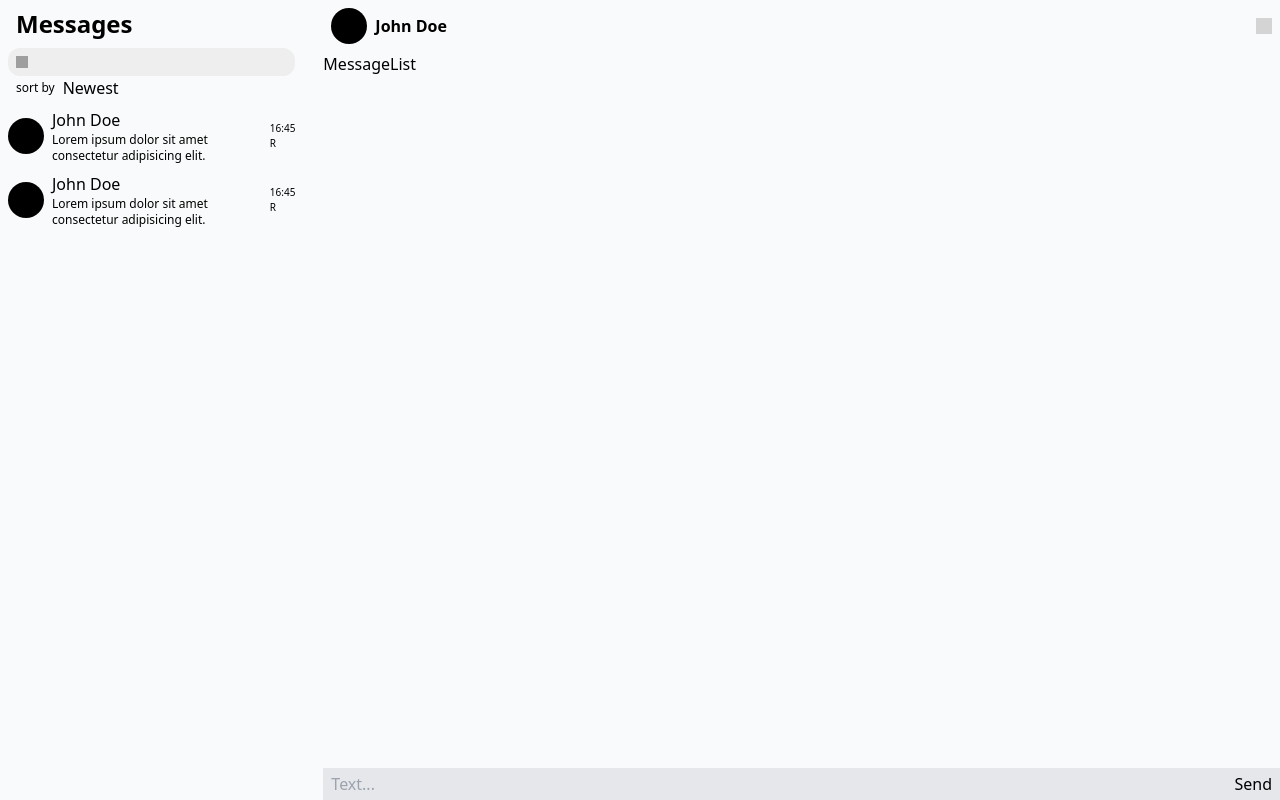
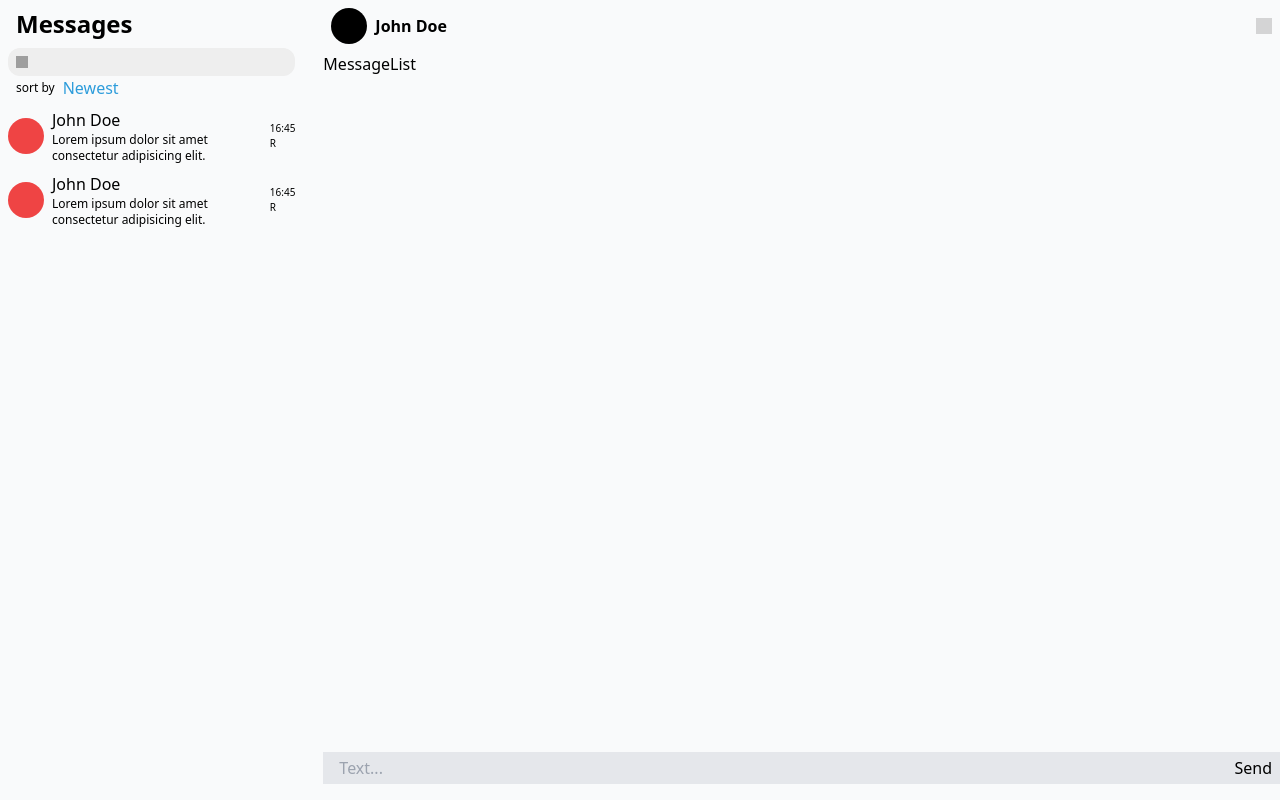
Before and after one commit to SleepySleepyFox/web-chat, a React (Vite) app: page / in a window 1280 px wide. Built offline with nearby package versions, Linux system fonts and the light colour scheme; grey boxes are pictures that could not be loaded.

Commit message:
minor designe fixes

```diff
--- a/src/components/ChatRoom/ChatInput.tsx
+++ b/src/components/ChatRoom/ChatInput.tsx
@@ -2,8 +2,8 @@ import React from 'react'
 
 export default function ChatInput() {
   return (
-    <div className='container flex items-center max-w-full p-2 bg-gray-200 h-8'>
-         <input placeholder='Text...' className=' w-full bg-transparent outline-none'/>
+    <div className='flex items-center max-w-full mb-4 p-2 bg-gray-200 h-8'>
+         <input placeholder='Text...' className=' w-full bg-transparent outline-none m-2'/>
          <p>Send</p>
     </div>
   )
--- a/src/components/ChatRoom/ChatRoom.tsx
+++ b/src/components/ChatRoom/ChatRoom.tsx
@@ -7,7 +7,7 @@ export default function ChatRoom() {
 
 
   return (
-    <div className='container flex flex-col justify-between max-h-screen max-w-full lg:ml-5'>
+    <div className='hidden w-full md:flex flex-col justify-between max-h-screen max-w-full lg:ml-5'>
         <ChatHeader/>
         <MessageList/>
         <ChatInput/>
--- a/src/components/List/List.tsx
+++ b/src/components/List/List.tsx
@@ -3,7 +3,7 @@ import ListItem from './ListItem'
 
 export default function List() {
   return (
-    <div className='container max-w-full max-h-screen px-2  md:m-0'>
+    <div className='max-w-full max-h-screen px-2 md:m-0 '>
         <ListItem/>
         <ListItem/>
     </div>
--- a/src/components/List/ListItem.tsx
+++ b/src/components/List/ListItem.tsx
@@ -2,14 +2,14 @@ import React from 'react'
 
 export default function ListItem() {
   return (
-    <div className='container flex items-center justify-evenly mt-2 gap-2'>
-        <div className='w-9 h-9 rounded-full bg-black flex-shrink-0'></div>
+    <div className='container flex items-center  mt-2 gap-2'>
+        <div className='w-9 h-9 rounded-full bg-red-500 flex-shrink-0'></div>
 
         <div>
             <h4>John Doe</h4>
             <p className='text-xs'>Lorem ipsum dolor sit amet consectetur adipisicing elit.</p>
         </div>
-        <div className='items-baseline'>
+        <div className='items-baseline ml-auto'>
             <p className='text-xxs'>16:45</p>
             <p className='text-xxs'>R</p>
         </div>
--- a/src/components/Search.tsx
+++ b/src/components/Search.tsx
@@ -22,10 +22,10 @@ export default function Search() {
         <Listbox value={sort} onChange={setSort}>
           <div>
             <Listbox.Button>
-              <span>{sort.sortBy}</span>
+              <span className='text-links text:sm'>{sort.sortBy}</span>
             </Listbox.Button>
 
-            <Listbox.Options className="absolute mt-1  w-28 h-28 overflow-auto rounded-md backdrop-blur-md py-1 text-base shadow-lg ring-1 ring-black ring-opacity-5 focus:outline-none sm:text-sm">
+            <Listbox.Options className="absolute left-10 mt-1 text-center  w-28 overflow-auto rounded-md backdrop-blur-md py-1 text-base shadow-lg ring-1 ring-gray-200 ring-opacity-5 focus:outline-none sm:text-sm">
               {options.map(e => (<Listbox.Option  value={e}>{e.sortBy}</Listbox.Option>))}
             </Listbox.Options>
           </div>
```
